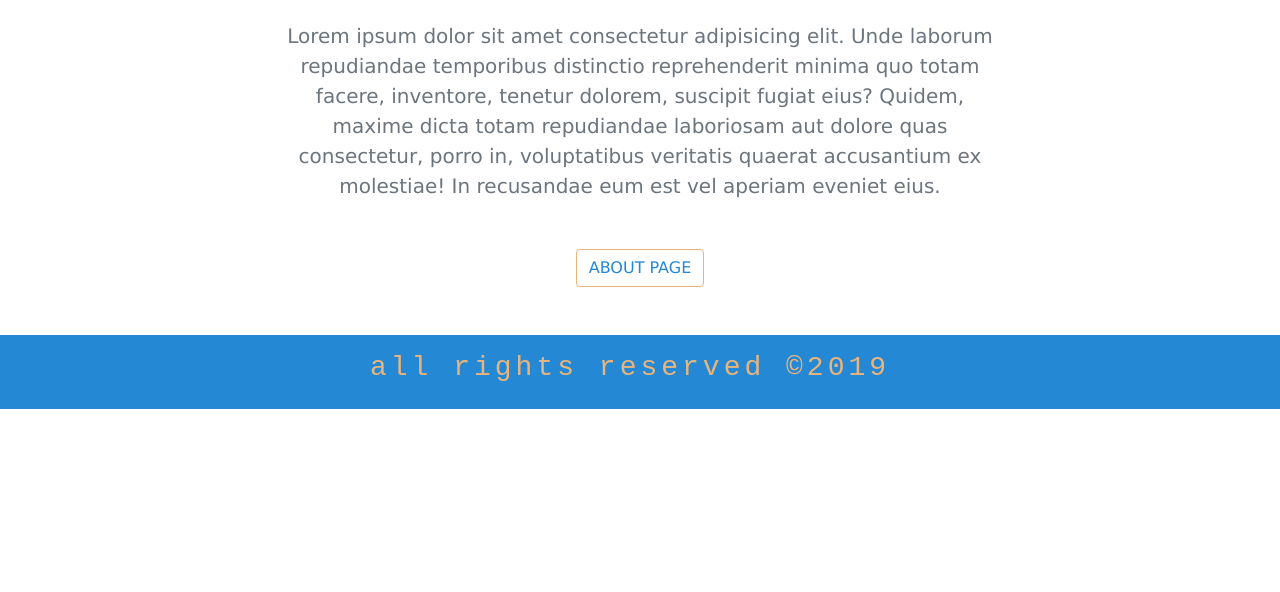
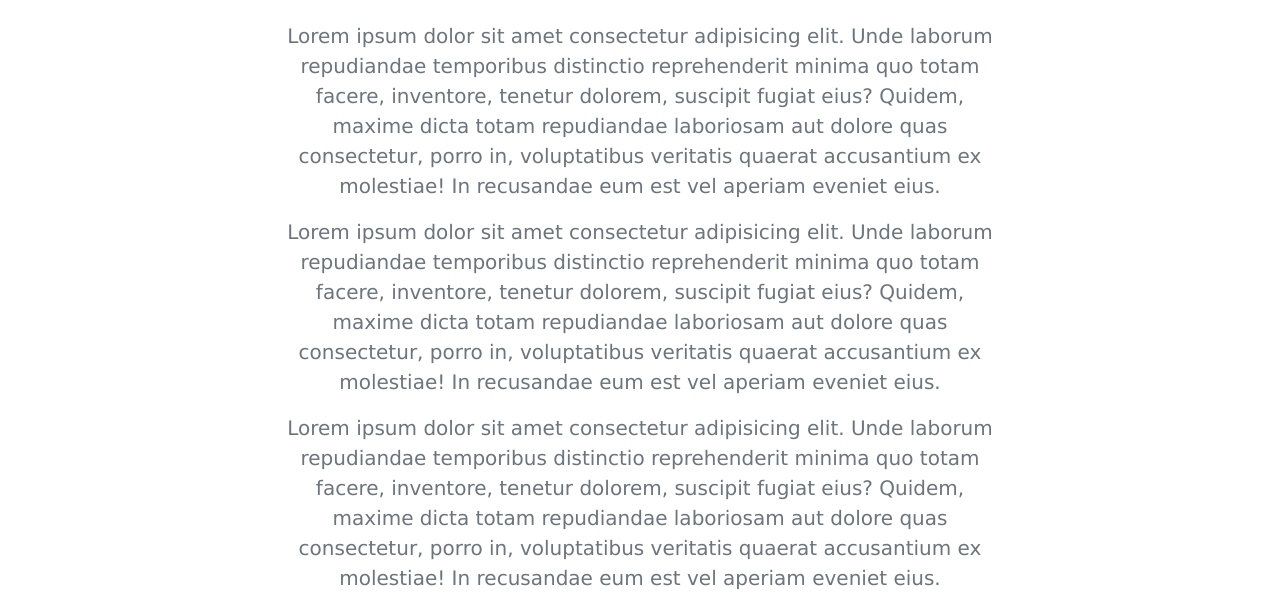
Before and after one commit to lesore0789/gatsby-teashop, a Gatsby site: page /about in a window 1280 px wide. Shown: the part 688-1280 px from the top of the page. Before the commit the page ends 1097 px from the top, so only its background shows below. Built offline with nearby package versions, Linux system fonts and the light colour scheme; Gatsby itself is replaced by a stand-in of ours.

Commit message:
Edit about page

```diff
--- /dev/null
+++ b/src/components/Home/About.js
@@ -0,0 +1,40 @@
+import React from "react"
+import Title from "../Globals/Title"
+
+export default function About() {
+  return (
+    <section className="py-5">
+      <div className="container">
+        <Title title="Our Story" />
+        <div className="row">
+          <div className="col-10 col-sm-8 mx-auto text-center">
+            <p className="lead text-muted">
+              Lorem ipsum dolor sit amet consectetur adipisicing elit. Unde
+              laborum repudiandae temporibus distinctio reprehenderit minima quo
+              totam facere, inventore, tenetur dolorem, suscipit fugiat eius?
+              Quidem, maxime dicta totam repudiandae laboriosam aut dolore quas
+              consectetur, porro in, voluptatibus veritatis quaerat accusantium
+              ex molestiae! In recusandae eum est vel aperiam eveniet eius.
+            </p>
+            <p className="lead text-muted">
+              Lorem ipsum dolor sit amet consectetur adipisicing elit. Unde
+              laborum repudiandae temporibus distinctio reprehenderit minima quo
+              totam facere, inventore, tenetur dolorem, suscipit fugiat eius?
+              Quidem, maxime dicta totam repudiandae laboriosam aut dolore quas
+              consectetur, porro in, voluptatibus veritatis quaerat accusantium
+              ex molestiae! In recusandae eum est vel aperiam eveniet eius.
+            </p>
+            <p className="lead text-muted mb-5">
+              Lorem ipsum dolor sit amet consectetur adipisicing elit. Unde
+              laborum repudiandae temporibus distinctio reprehenderit minima quo
+              totam facere, inventore, tenetur dolorem, suscipit fugiat eius?
+              Quidem, maxime dicta totam repudiandae laboriosam aut dolore quas
+              consectetur, porro in, voluptatibus veritatis quaerat accusantium
+              ex molestiae! In recusandae eum est vel aperiam eveniet eius.
+            </p>
+          </div>
+        </div>
+      </div>
+    </section>
+  )
+}
--- a/src/pages/about.js
+++ b/src/pages/about.js
@@ -4,17 +4,17 @@
 import Layout from "../components/layout"
 import SEO from "../components/seo"
 import BackgroundSection from "../components/Globals/BackgroundSection"
-import Info from "../components/Home/Info"
+import About from "../components/Home/About"
 
 const AboutPage = ({ data }) => (
   <Layout>
     <SEO title="About" />
     <BackgroundSection
       img={data.img.childImageSharp.fluid}
-      title="About us"
+      title="About Us"
       styleClass="about-background"
     />
-    <Info />
+    <About />
   </Layout>
 )
 
```
